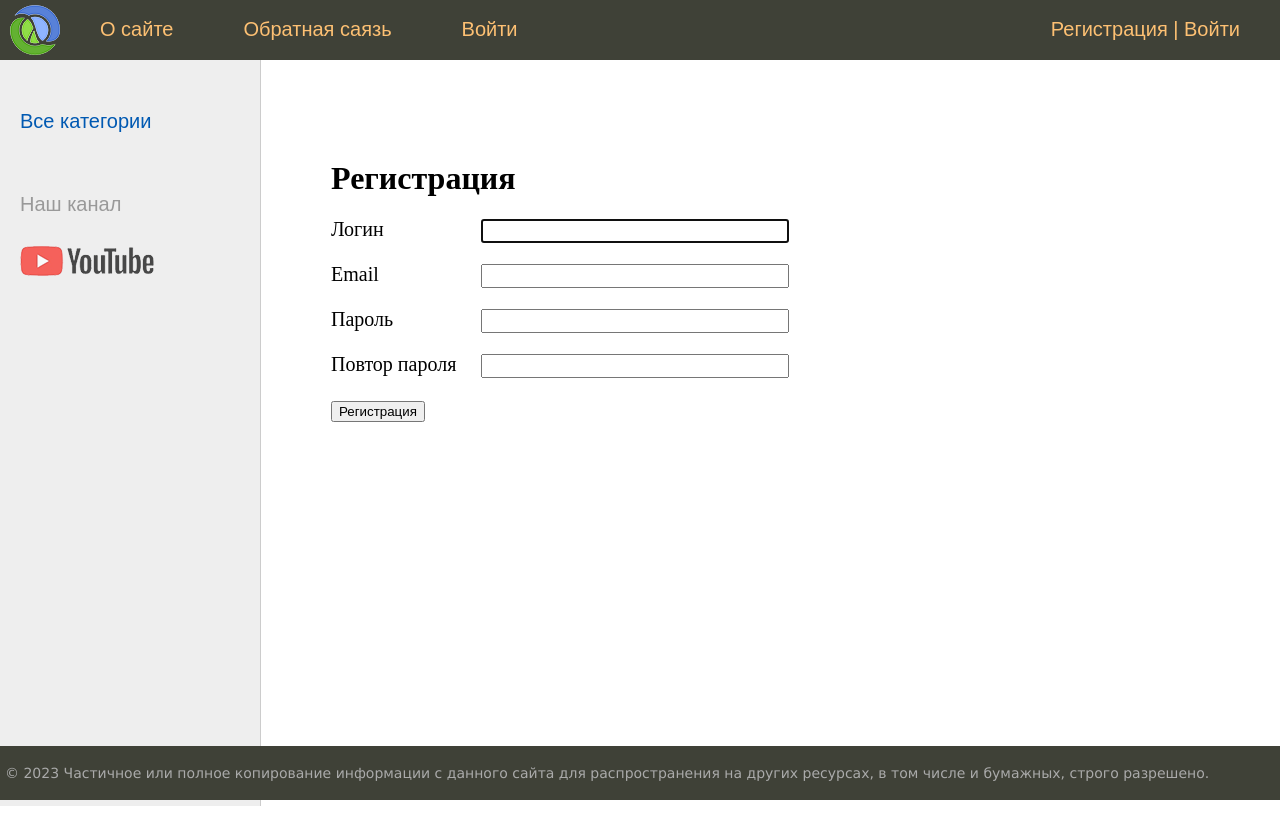
After one commit to codarsssss/dj_first, a Django app: page /register/ in a window 1280 px wide. The commit adds this page. Run offline with Django 4.2, Linux system fonts and the light colour scheme; data that the repository does not hold is empty.

Commit message:
registration

```diff
--- a/coolsite/women/forms.py
+++ b/coolsite/women/forms.py
@@ -1,4 +1,6 @@
 from django import forms
+from django.contrib.auth.forms import UserCreationForm
+from django.contrib.auth.models import User
 from django.core.exceptions import ValidationError
 
 from .models import *
@@ -23,3 +25,19 @@ class AddPostForm(forms.ModelForm):
             raise ValidationError('Длина превышает 200 символов')
 
         return title
+
+
+class RegisterUserForm(UserCreationForm):
+    username = forms.CharField(label='Логин', widget=forms.TextInput(attrs={'class': 'form-input'}))
+    email = forms.EmailField(label=' Email', widget=forms.EmailInput(attrs={'class': 'form-input'}))
+    password1 = forms.CharField(label='Пароль', widget=forms.PasswordInput(attrs={'class': 'form-input'}))
+    password2 = forms.CharField(label='Повтор пароля', widget=forms.PasswordInput(attrs={'class': 'form-input'}))
+
+    class Meta:
+        model = User
+        fields = ('username', 'email', 'password1', 'password2')
+        # widgets = {
+        #     'username': forms.TextInput(attrs={'class': 'form-input'}),
+        #     'password1': forms.PasswordInput(attrs={'class': 'form-input'}),
+        #     'password2': forms.PasswordInput(attrs={'class': 'form-input'}),
+        # }
--- a/coolsite/women/static/women/css/styles.css
+++ b/coolsite/women/static/women/css/styles.css
@@ -44,7 +44,7 @@ p.link-read-post a {
 div.article-panel {
     background: #eee;
     padding: 5px 10px 5px 10px;
-    box-sizing: border-box;
+    box-sizing border-box;
     overflow: hidden;
     color: #555;
 }
--- a/coolsite/women/templates/women/base.html
+++ b/coolsite/women/templates/women/base.html
@@ -17,12 +17,9 @@
 			<ul id="mainmenu" class="mainmenu">
 			<li class="logo"><a href="{% url 'home' %}"><div class="logo"></div></a></li>
 {% for m in menu %}
-	{% if not forloop.last %}
 			<li><a href="{% url m.url_name %}">{{m.title}}</a></li>
-	{% else %}
-			<li class="last"><a href="{% url m.url_name %}">{{m.title}}</a></li>
-	{% endif %}
 {% endfor %}
+				<li class="last"><a href="{% url 'register' %}">Регистрация</a> | <a href="{% url 'login' %}">Войти</a> </li>
 			</ul>
 			<div class="clear"></div>
 </div>
--- /dev/null
+++ b/coolsite/women/templates/women/register.html
@@ -0,0 +1,15 @@
+{% extends 'women/base.html' %}
+
+{% block content %}
+<h1>{{ title }}</h1>
+
+<form method="post">
+  {% csrf_token %}
+  {% for f in form %}
+    <p><label class="form-label" for="{{ f.id_for_label }}">{{ f.label }}</label>{{ f }}</p>
+    <div class="form-error">{{ f.errors }}</div>
+  {% endfor %}
+  <button type="submit">Регистрация</button>
+</form>
+
+{% endblock %}
--- a/coolsite/women/urls.py
+++ b/coolsite/women/urls.py
@@ -7,6 +7,7 @@ urlpatterns = [
     path('addpage/', AddPage.as_view(), name='add_page'),
     path('contact/', contact, name='contact'),
     path('login/', login, name='login'),
+    path('register/', RegisterUser.as_view(), name='register'),
     path('post/<slug:post_slug>', ShowPost.as_view(), name='post'),
     path('category/<slug:cat_slug>', WomenCategory.as_view(), name='category')
 ]
--- a/coolsite/women/views.py
+++ b/coolsite/women/views.py
@@ -94,3 +94,15 @@ class WomenCategory(DataMixin, ListView):
                                       cat_selected=context['posts'][0].cat_id)
 
         return dict(list(context.items()) + list(c_def.items()))
+
+
+class RegisterUser(DataMixin, CreateView):
+    form_class = RegisterUserForm
+    template_name = 'women/register.html'
+    success_url = reverse_lazy('login')
+
+    def get_context_data(self, *, object_list=None, **kwargs):
+        context = super().get_context_data(**kwargs)
+        c_def = self.get_user_context(title='Регистрация')
+
+        return dict(list(context.items()) + list(c_def.items()))
```
